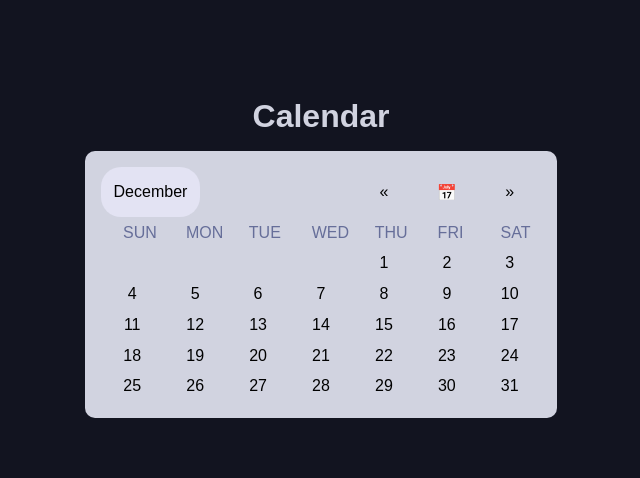
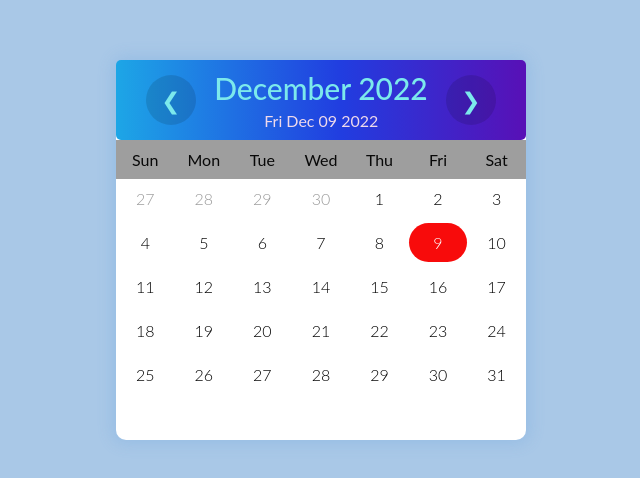
Before and after one commit to rahul-mehul/Calender, a plain HTML site: page index.html in a window 1280 px wide. Shown: the part 150-628 px from the top of the page, without its empty margins (319-959 px from the left). Drawn offline with Linux system fonts and the light colour scheme.

Commit message:
code commit

```diff
--- a/index.html
+++ b/index.html
@@ -5,19 +5,39 @@
     <meta charset="UTF-8">
     <meta http-equiv="X-UA-Compatible" content="IE=edge">
     <meta name="viewport" content="width=device-width, initial-scale=1.0">
-    <link rel="stylesheet" href="styles.css">
-    <script defer src="script.js"></script>
-    <title>Document</title>
+    <link rel="stylesheet" href="/Calender/styles.css">
+    <script defer src="/Calender/script.js"></script>
+    <title>📅Calendar📅</title>
 </head>
 
-<body>
+<body onload="renderDate()">
+    <div class="wrapper">
+        <div class="calendar">
+            <div class="month">
 
-    <h1>Calendar</h1>
-
-    <div id="calendar" class="calendar">
-        <span>Add something here</span>
+                <div class="prev" onclick="moveDate('prev')">
+                    <span>&#10094;</span>
+                </div>
+                <div>
+                    <h1 id="month"></h1>
+                    <p id="date_str"></p>
+                </div>
+                <div class="next" onclick="moveDate('next')">
+                    <span>&#10095;</span>
+                </div>
+            </div>
+            <div class="weekdays">
+                <div>Sun</div>
+                <div>Mon</div>
+                <div>Tue</div>
+                <div>Wed</div>
+                <div>Thu</div>
+                <div>Fri</div>
+                <div>Sat</div>
+            </div>
+            <div class="days"></div>
+        </div>
     </div>
-
 </body>
 
 </html>
--- a/script.js
+++ b/script.js
@@ -1,151 +1,48 @@
-var calendarNode = document.querySelector("#calendar");
+var dt = new Date();
+function renderDate() {
+    dt.setDate(1);
+    var day = dt.getDay(); //show the last month balance days
+    var today = new Date(); // current date time
+    var endDate = new Date(dt.getFullYear(), dt.getMonth() + 1, 0).getDate();  // 31
+    var prevDate = new Date(dt.getFullYear(), dt.getMonth(), 0).getDate();   // 30
 
-var currDate = new Date();
-var currYear = currDate.getFullYear();
-var currMonth = currDate.getMonth() + 1;
+    var months = [
+        "January", "February", "March", "April", "May",
+        "June", "July", "August", "September", "October",
+        "November", "December"
+    ]
+    const a = document.getElementById("month").innerHTML = `${months[dt.getMonth()]} ${dt.getFullYear()}`;
+    // console.log(a);  // month year
 
-var selectedYear = currYear;
-var selectedMonth = currMonth;
-var selectedMonthName = getMonthName(selectedYear, selectedMonth);
-var selectedMonthDays = getDayCount(selectedYear, selectedMonth);
+    const b = document.getElementById("date_str").innerHTML = `${new Date().toDateString()}`;
+    // console.log(b);
 
-renderDOM(selectedYear, selectedMonth);
+    var cells = "";
+    for (x = day; x > 0; x--) {
+        cells += "<div class='prev_date'>" + (prevDate - x + 1) + "</div>";
 
-function getMonthName(year, month) {
-    let selectedDate = new Date(year, month - 1, 1);
-    return selectedDate.toLocaleString('default', { month: 'long' });
+    }
+    // console.log(cells);  // month end ke bal day
+    // console.log(day); // month
+
+    for (i = 1; i <= endDate; i++) {
+        if (i === today.getDate() && dt.getMonth() === today.getMonth()) {
+            cells += "<div class='today'>" + i + "</div>"
+                ;
+        }
+        else
+            cells += "<div>" + i + "</div>";
+        // console.log(cells)
+    }
+    document.getElementsByClassName("days")[0].innerHTML = cells;
+    // console.log(cells)
 }
 
-function getMonthText() {
-    if (selectedYear === currYear)
-        return selectedMonthName;
-    else
-        return selectedMonthName + "," + selectedYear;
+function moveDate(para) {
+    if (para == "prev") {
+        dt.setMonth(dt.getMonth() - 1);
+    } else if (para == 'next') {
+        dt.setMonth(dt.getMonth() + 1);
+    }
+    renderDate();
 }
-
-function getDayName(year, month, day) {
-    let selectedDate = new Date(year, month - 1, day);
-    return selectedDate.toLocaleDateString('en-US', { weekday: 'long' });
-}
-
-function getDayCount(year, month) {
-    return 32 - new Date(year, month - 1, 32).getDate();
-}
-
-function getDaysArray() {
-    let emptyFieldsCount = 0;
-    let emptyFields = [];
-    let days = [];
-
-    switch (getDayName(selectedYear, selectedMonth, 1)) {
-        case "Monday":
-            emptyFieldsCount = 1;
-            break;
-        case "Tuesday":
-            emptyFieldsCount = 2;
-            break;
-        case "Wednesday":
-            emptyFieldsCount = 3;
-            break;
-        case "Thursday":
-            emptyFieldsCount = 4;
-            break;
-        case "Friday":
-            emptyFieldsCount = 5;
-            break;
-        case "Saturday":
-            emptyFieldsCount = 6;
-            break;
-
-    }
-
-    emptyFields = Array(emptyFieldsCount).fill("");
-    days = Array.from(Array(selectedMonthDays + 1).keys());
-    days.splice(0, 1);
-
-    return emptyFields.concat(days);
-}
-
-function renderDOM(year, month) {
-    let newCalendarNode = document.createElement("div");
-    newCalendarNode.id = "calendar";
-    newCalendarNode.className = "calendar";
-
-    let dateText = document.createElement("div");
-    dateText.append(getMonthText());
-    dateText.className = "date-text";
-    newCalendarNode.append(dateText);
-
-    let leftArrow = document.createElement("div");
-    leftArrow.append("«");
-    leftArrow.className = "button";
-    leftArrow.addEventListener("click", goToPrevMonth);
-    newCalendarNode.append(leftArrow);
-
-    let curr = document.createElement("div");
-    curr.append("📅");
-    curr.className = "button";
-    curr.addEventListener("click", goToCurrDate);
-    newCalendarNode.append(curr);
-
-    let rightArrow = document.createElement("div");
-    rightArrow.append("»");
-    rightArrow.className = "button";
-    rightArrow.addEventListener("click", goToNextMonth);
-    newCalendarNode.append(rightArrow);
-
-    let dayNames = ["SUN", "MON", "TUE", "WED", "THU", "FRI", "SAT"];
-
-    dayNames.forEach((cellText) => {
-        let cellNode = document.createElement("div");
-        cellNode.className = "cell cell--unselectable";
-        cellNode.append(cellText);
-        newCalendarNode.append(cellNode);
-    });
-
-    let days = getDaysArray(year, month);
-
-    days.forEach((cellText) => {
-        let cellNode = document.createElement("div");
-        cellNode.className = "cell";
-        cellNode.append(cellText);
-        newCalendarNode.append(cellNode);
-    });
-
-    calendarNode.replaceWith(newCalendarNode);
-    calendarNode = document.querySelector("#calendar");
-}
-
-function goToPrevMonth() {
-    selectedMonth--;
-    if (selectedMonth === 0) {
-        selectedMonth = 12;
-        selectedYear--;
-    }
-    selectedMonthDays = getDayCount(selectedYear, selectedMonth);
-    selectedMonthName = getMonthName(selectedYear, selectedMonth);
-
-    renderDOM(selectedYear, selectedMonth);
-}
-
-function goToNextMonth() {
-    selectedMonth++;
-    if (selectedMonth === 13) {
-        selectedMonth = 0;
-        selectedYear++;
-    }
-    selectedMonthDays = getDayCount(selectedYear, selectedMonth);
-    selectedMonthName = getMonthName(selectedYear, selectedMonth);
-
-    renderDOM(selectedYear, selectedMonth);
-}
-
-function goToCurrDate() {
-    selectedYear = currYear;
-    selectedMonth = currMonth;
-
-    selectedMonthDays = getDayCount(selectedYear, selectedMonth);
-    selectedMonthName = getMonthName(selectedYear, selectedMonth);
-
-    renderDOM(selectedYear, selectedMonth);
-}
--- a/styles.css
+++ b/styles.css
@@ -1,85 +1,120 @@
+body {
+    font-family: "Lato", sans-serif;
+
+}
+
 * {
     margin: 0;
-    padding: 0;
+    padding: 0px;
     box-sizing: border-box;
 }
 
-.calendar {
-    padding: 1em;
-    border-radius: 10px;
-
-    display: grid;
-    place-items: center;
-    grid-template-columns: repeat(7, 1fr);
-    grid-auto-rows: max-content;
-    grid-auto-flow: row;
-
-    color: black;
-    background-color: hsl(231, 20%, 85%);
-}
-
-.cell {
-    width: 70%;
-    padding: 0.4em 0.8em;
-    text-align: center;
+.wrapper {
+    background-color: rgb(169, 200, 231);
+    width: 100vw;
+    height: 100vh;
+    display: flex;
 
 }
 
-.cell:hover,
-.cell:focus {
-    color: hsl(231, 20%, 85%);
-    background-color: #bf4e30;
-    border-radius: 50px;
+.calendar {
+    margin: auto;
+    background-color: #fff;
+    box-shadow: 0px 0px 15px 4px rgba(86, 149, 221, 0.2);
+    width: 410px;
+    height: 380px;
+    border-radius: 10px;
 }
 
-.cell:empty {
-    width: 0;
-    padding: 0;
+.month {
+    display: flex;
+    justify-content: space-between;
+    align-items: center;
+    width: 100%;
+    padding: 40px 30px;
+    color: rgb(124, 233, 236);
+    height: 20%;
+    border-radius: 5px;
+    background-image: linear-gradient(90deg, #1da6e6 0%, #213de0 55%, #5810b6 100%);
 }
 
-.cell--unselectable {
-    color: hsl(231, 20%, 50%);
+#date_str {
+    margin-left: 50px;
+    margin-top: 5px;
+    color: rgb(238, 217, 235);
+}
 
+#month:hover {
+    font-size: 35px;
+}
+
+
+
+.weekdays {
+    background-color: #9e9e9e;
+    ;
+    color: rgb(8, 8, 8);
+    padding: 10px 0;
+    display: flex;
+}
+
+.days {
+    font-weight: 300;
+    display: flex;
+    flex-wrap: wrap;
+}
+
+.weekdays div,
+.days div {
+    text-align: center;
+    width: 14.28%;
+}
+
+.days div {
+    padding: 10px 0;
+    margin-bottom: 5px;
+    transition: all 0.4s;
+}
+
+.prev_date {
+    color: #999;
+}
+
+.today {
+    background-color: #f80b0b;
+    color: #fff;
+    border-radius: 100px;
+}
+
+.days div:hover {
+    cursor: pointer;
+    background-color: #8ab8ec;
+    border-radius: 20px;
+    font-weight: 600;
+    color: white;
 
 }
 
-.cell--unselectable:hover,
-.cell--unselectable:focus {
-    color: hsl(231, 20%, 50%);
-    background-color: transparent;
-
+.prev,
+.next {
+    display: flex;
+    justify-content: center;
+    align-items: center;
+    width: 50px;
+    height: 50px;
+    border-radius: 50%;
+    font-size: 23px;
+    background-color: rgba(0, 0, 0, 0.12);
+    transition: all 0.4s;
 }
 
-.date-text {
-    padding: 1em 0.8em;
-    grid-column: 1 / 5;
-    justify-self: start;
-    display: flex;
-    align-items: center;
-    background-color: rgb(227, 227, 243);
-    border-radius: 20px;
-
-
+.prev:hover,
+.next:hover {
+    cursor: pointer;
+    background-color: rgba(0, 0, 0, 0.2);
 }
 
-.button {
-    cursor: pointer;
-
+#month {
+    font-size: 30px;
+    font-weight: 500;
 }
-
-body {
-    min-height: 100vh;
-
-    display: flex;
-    flex-direction: column;
-    justify-content: center;
-    align-items: center;
-
-    font-family: 'Ubuntu', sans-serif;
-    color: hsl(231, 20%, 85%);
-    background-color: #121420;
-}
-
-h1 {
-    margin: 0.5em 0;
-}
```
